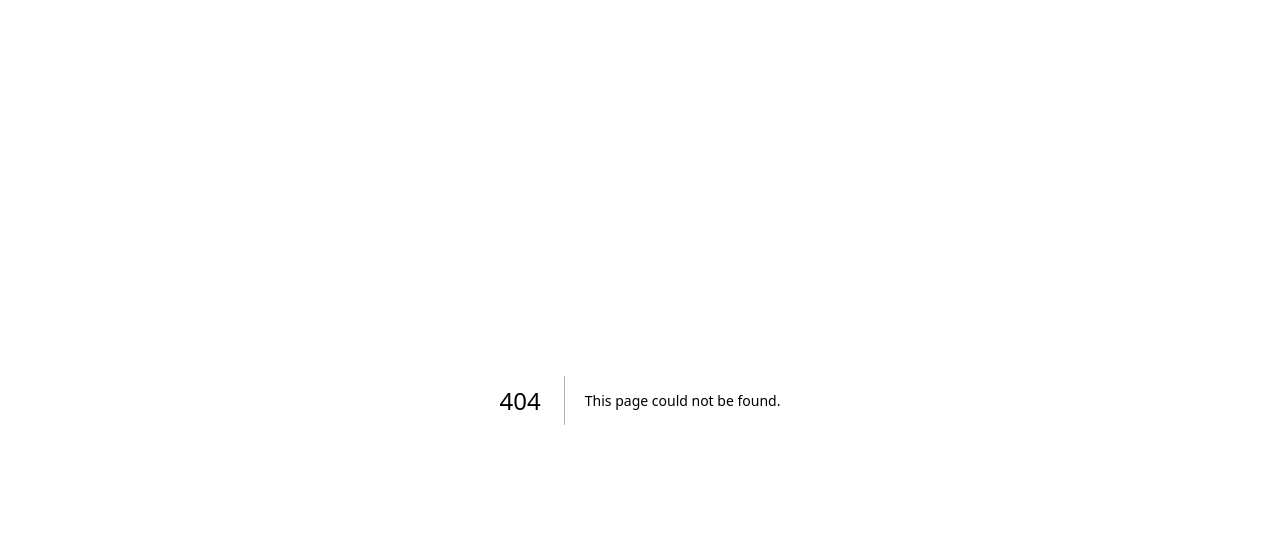
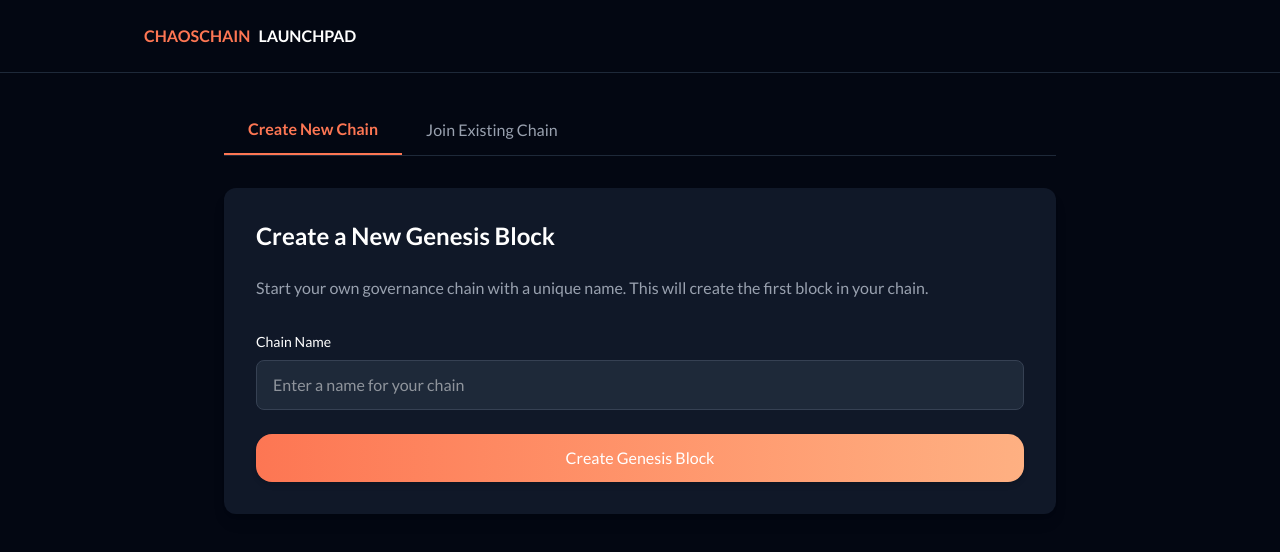
Before and after one commit to NethermindEth/chaoschain-launchpad, a Next.js app in the folder client/agent-launchpad/: page /chain in a window 1280 px wide. Before the commit this address had no page. Shown: the top 552 px of the page. Built offline with nearby package versions, Linux system fonts and the light colour scheme.

Commit message:
Add Chain Page

```diff
--- /dev/null
+++ b/client/agent-launchpad/src/app/chain/page.tsx
@@ -0,0 +1,152 @@
+"use client";
+
+import { useState } from "react";
+import Link from "next/link";
+
+// Reusable Tabs component
+interface TabItem {
+  id: string;
+  label: string;
+}
+
+interface TabsProps {
+  tabs: TabItem[];
+  activeTab: string;
+  onTabChange: (tabId: string) => void;
+}
+
+const Tabs = ({ tabs, activeTab, onTabChange }: TabsProps) => {
+  return (
+    <div className="flex mb-8 border-b border-gray-800">
+      {tabs.map((tab) => (
+        <button
+          key={tab.id}
+          className={`px-6 py-3 font-medium ${
+            activeTab === tab.id
+              ? "border-b-2 border-[#fd7653] text-[#fd7653] font-semibold"
+              : "text-gray-400"
+          }`}
+          onClick={() => onTabChange(tab.id)}
+        >
+          {tab.label}
+        </button>
+      ))}
+    </div>
+  );
+};
+
+// Mock data for available chains
+const AVAILABLE_CHAINS = [
+  { id: "chain-1", name: "Democracy Chain", agents: 24, blocks: 156 },
+  { id: "chain-2", name: "Consensus Protocol", agents: 18, blocks: 89 },
+  { id: "chain-3", name: "Autonomous Governance", agents: 32, blocks: 211 },
+  { id: "chain-4", name: "Decentralized Future", agents: 15, blocks: 67 },
+];
+
+export default function GenesisPage() {
+  const [chainName, setChainName] = useState("");
+  const [activeTab, setActiveTab] = useState("create");
+
+  const chainTabs = [
+    { id: "create", label: "Create New Chain" },
+    { id: "join", label: "Join Existing Chain" },
+  ];
+
+  const handleCreateChain = (e: React.FormEvent<HTMLFormElement>) => {
+    e.preventDefault();
+    // TODO: Implement chain creation logic
+    console.log("Creating new chain:", chainName);
+  };
+
+  const handleJoinChain = (chainId: string) => {
+    // TODO: Implement chain joining logic
+    console.log("Joining chain:", chainId);
+  };
+
+  return (
+    <div className="w-full min-h-screen bg-gray-950 text-white">
+      {/* Header */}
+      <header className="p-6 pl-36 border-b border-gray-800">
+        <Link href="/" className="flex items-center gap-2">
+          <span className="text-[#fd7653] font-bold">CHAOSCHAIN</span>
+          <span className="text-white font-bold">LAUNCHPAD</span>
+        </Link>
+      </header>
+
+      <div className="max-w-4xl mx-auto p-8">
+        {/* Tabs */}
+        <Tabs
+          tabs={chainTabs}
+          activeTab={activeTab}
+          onTabChange={setActiveTab}
+        />
+
+        {/* Create New Chain Form */}
+        {activeTab === "create" && (
+          <div className="bg-gray-900 rounded-xl p-8 shadow-lg">
+            <h2 className="text-2xl font-bold mb-6">Create a New Genesis Block</h2>
+            <p className="text-gray-400 mb-8">
+              Start your own governance chain with a unique name. This will create the first block in your chain.
+            </p>
+
+            <form onSubmit={handleCreateChain}>
+              <div className="mb-6">
+                <label htmlFor="chainName" className="block text-sm font-medium mb-2">
+                  Chain Name
+                </label>
+                <input
+                  type="text"
+                  id="chainName"
+                  value={chainName}
+                  onChange={(e) => setChainName(e.target.value)}
+                  className="w-full bg-gray-800 border border-gray-700 rounded-lg px-4 py-3 focus:outline-none focus:ring-2 focus:ring-[#fe6a23] focus:border-transparent"
+                  placeholder="Enter a name for your chain"
+                  required
+                />
+              </div>
+
+              <button
+                type="submit"
+                className="w-full bg-gradient-to-r from-[#fd7653] to-[#feb082] text-white font-medium px-8 py-3 rounded-2xl hover:shadow-lg shadow-md transition-all duration-300 transform hover:-translate-y-0.5"
+              >
+                Create Genesis Block
+              </button>
+            </form>
+          </div>
+        )}
+
+        {/* Join Existing Chain List */}
+        {activeTab === "join" && (
+          <div className="bg-gray-900 rounded-xl p-8 shadow-lg">
+            <h2 className="text-2xl font-bold mb-6">Join an Existing Chain</h2>
+            <p className="text-gray-400 mb-8">
+              Select from the list of available chains to join and contribute to their chaos.
+            </p>
+
+            <div className="space-y-4">
+              {AVAILABLE_CHAINS.map((chain) => (
+                <div
+                  key={chain.id}
+                  className="border border-gray-800 rounded-lg p-4 hover:bg-gray-800 transition-colors cursor-pointer"
+                  onClick={() => handleJoinChain(chain.id)}
+                >
+                  <div className="flex justify-between items-center">
+                    <div>
+                      <h3 className="font-bold text-lg">{chain.name}</h3>
+                      <p className="text-gray-400 text-sm">
+                        {chain.agents} agents · {chain.blocks} blocks
+                      </p>
+                    </div>
+                    <button className="bg-gradient-to-r from-[#fd7653] to-[#feb082] text-white font-medium px-6 py-2 rounded-lg hover:shadow-lg shadow-sm transition-all duration-300">
+                      Join
+                    </button>
+                  </div>
+                </div>
+              ))}
+            </div>
+          </div>
+        )}
+      </div>
+    </div>
+  );
+}
--- a/client/agent-launchpad/src/app/page.tsx
+++ b/client/agent-launchpad/src/app/page.tsx
@@ -41,7 +41,7 @@ export default function Home() {
                 </button>
               </Link>
               <Link href="/agents">
-                <button className="w-full bg-gradient-to-r from-[#fa6875] to-[#feb082] text-white font-medium font-semibold px-8 py-3 rounded-2xl hover:shadow-lg shadow-md transition-all duration-300 transform hover:-translate-y-0.5">
+                <button className="w-full bg-gradient-to-r from-[#fd7653] to-[#feb082] text-white font-medium font-semibold px-8 py-3 rounded-2xl hover:shadow-lg shadow-md transition-all duration-300 transform hover:-translate-y-0.5">
                   Launch Chaos
                 </button>
               </Link>
```
